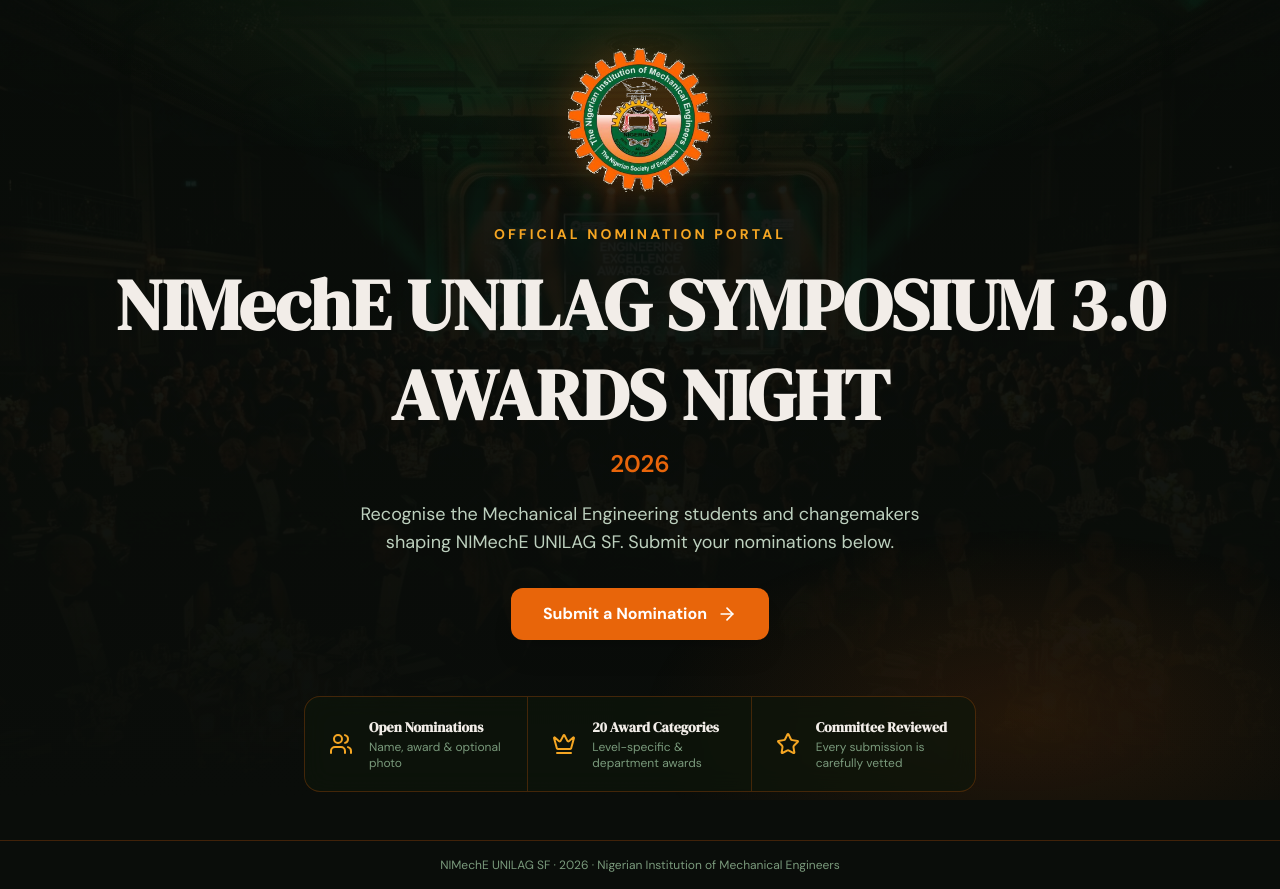
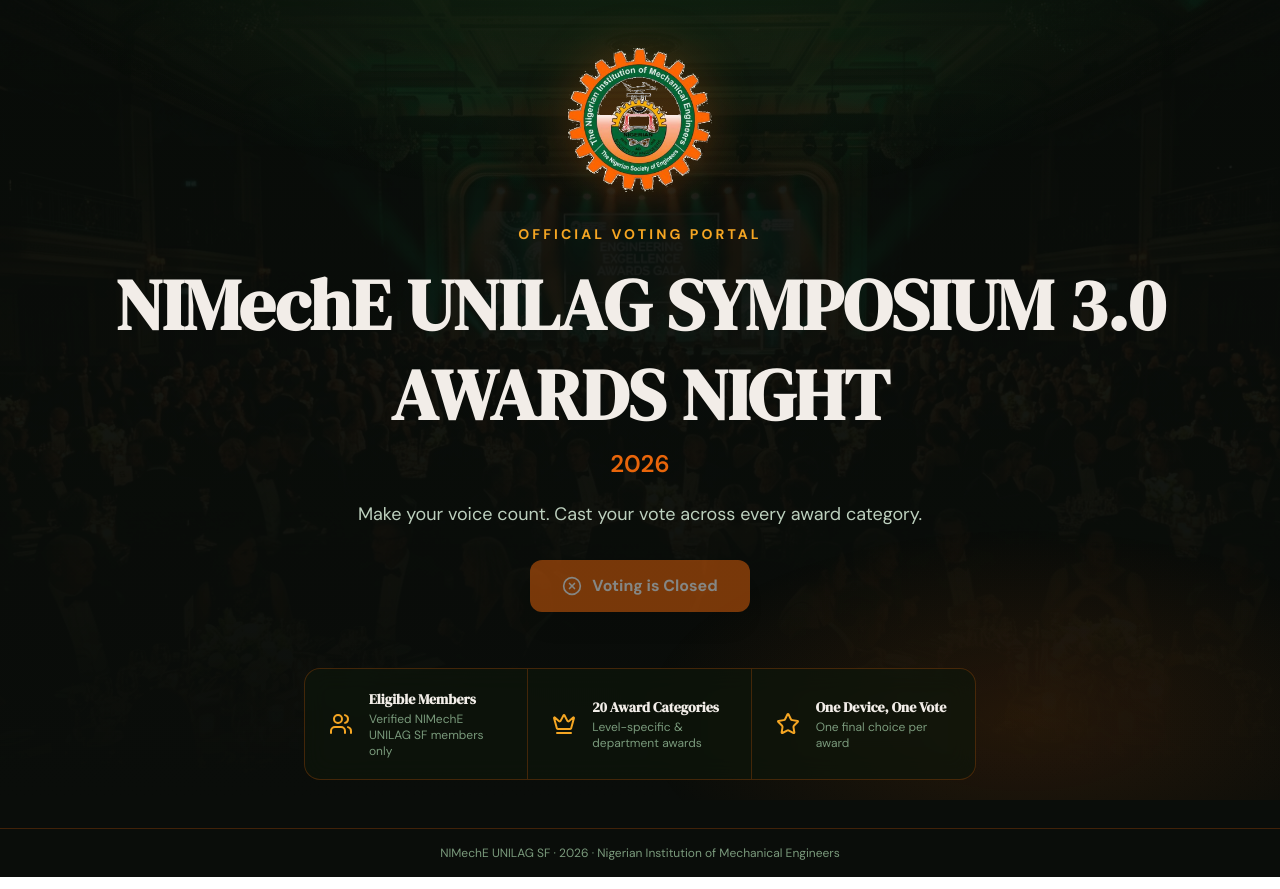
Before and after one commit to Sadiq-Teslim/nimeche-voting, a React (Vite) app: page / in a window 1280 px wide. Built offline with nearby package versions, Linux system fonts and the light colour scheme; no server answers.

Commit message:
fix: render voting mode on initial load

```diff
--- a/organizations/nimeche/organization.config.mjs
+++ b/organizations/nimeche/organization.config.mjs
@@ -42,7 +42,7 @@
     fontUrl: null,
     fontFamily: "'DM Sans', system-ui, sans-serif",
     displayFontFamily: "'DM Serif Display', Georgia, serif",
-    portalMode: "nominations",
+    portalMode: "voting",
     fixedDepartmentId: "nimeche",
     voterRequiresDepartment: false,
     categoryGroups: {
@@ -70,7 +70,7 @@
       title: "NIMechE UNILAG SYMPOSIUM 3.0 AWARDS NIGHT",
       year: "2026",
       status: "closed",
-      portalMode: "nominations",
+      portalMode: "voting",
     },
     departments: [
       { id: "nimeche", title: "NIMechE UNILAG SF", sortOrder: 1 },
--- a/src/config/organization.ts
+++ b/src/config/organization.ts
@@ -10,7 +10,7 @@
   "fontUrl": null,
   "fontFamily": "'DM Sans', system-ui, sans-serif",
   "displayFontFamily": "'DM Serif Display', Georgia, serif",
-  "portalMode": "nominations",
+  "portalMode": "voting",
   "fixedDepartmentId": "nimeche",
   "voterRequiresDepartment": false,
   "categoryGroups": {
--- a/src/pages/LandingPage.tsx
+++ b/src/pages/LandingPage.tsx
@@ -9,6 +9,12 @@
 interface LandingPageProps {
   setVoter: (voter: VoterInfo) => void;
 }
+
+type PortalMode = "nominations" | "voting";
+
+const configuredPortalMode: PortalMode = organization.portalMode === "nominations"
+  ? "nominations"
+  : "voting";
 
 // ── NIMechE colour tokens ─────────────────────────────────────────────────────
 const brand = {
@@ -25,7 +31,7 @@
 };
 
 const LandingPage: React.FC<LandingPageProps> = ({ setVoter }) => {
-  const [portalMode, setPortalMode] = useState<"nominations" | "voting">("nominations");
+  const [portalMode, setPortalMode] = useState<PortalMode>(configuredPortalMode);
   const isNominationPortal = portalMode === "nominations";
   const [isModalOpen, setIsModalOpen] = useState(false);
   const [, setLocation] = useLocation();
@@ -37,7 +43,9 @@
       .get("/election-status")
       .then((res) => {
         setElectionStatus(res.data.status);
-        setPortalMode(res.data.portalMode || "nominations");
+        if (res.data.portalMode === "nominations" || res.data.portalMode === "voting") {
+          setPortalMode(res.data.portalMode);
+        }
       })
       .catch(() => setElectionStatus("closed"));
   }, []);
```
